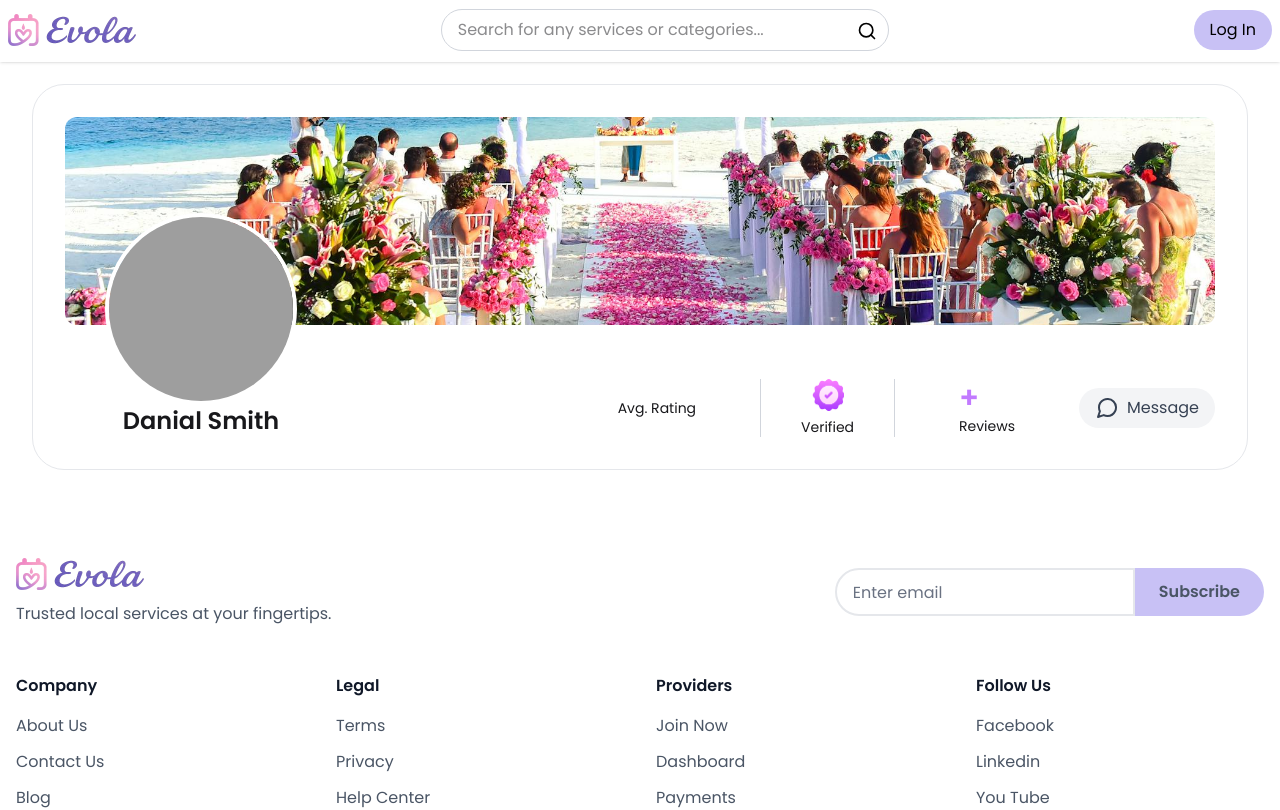
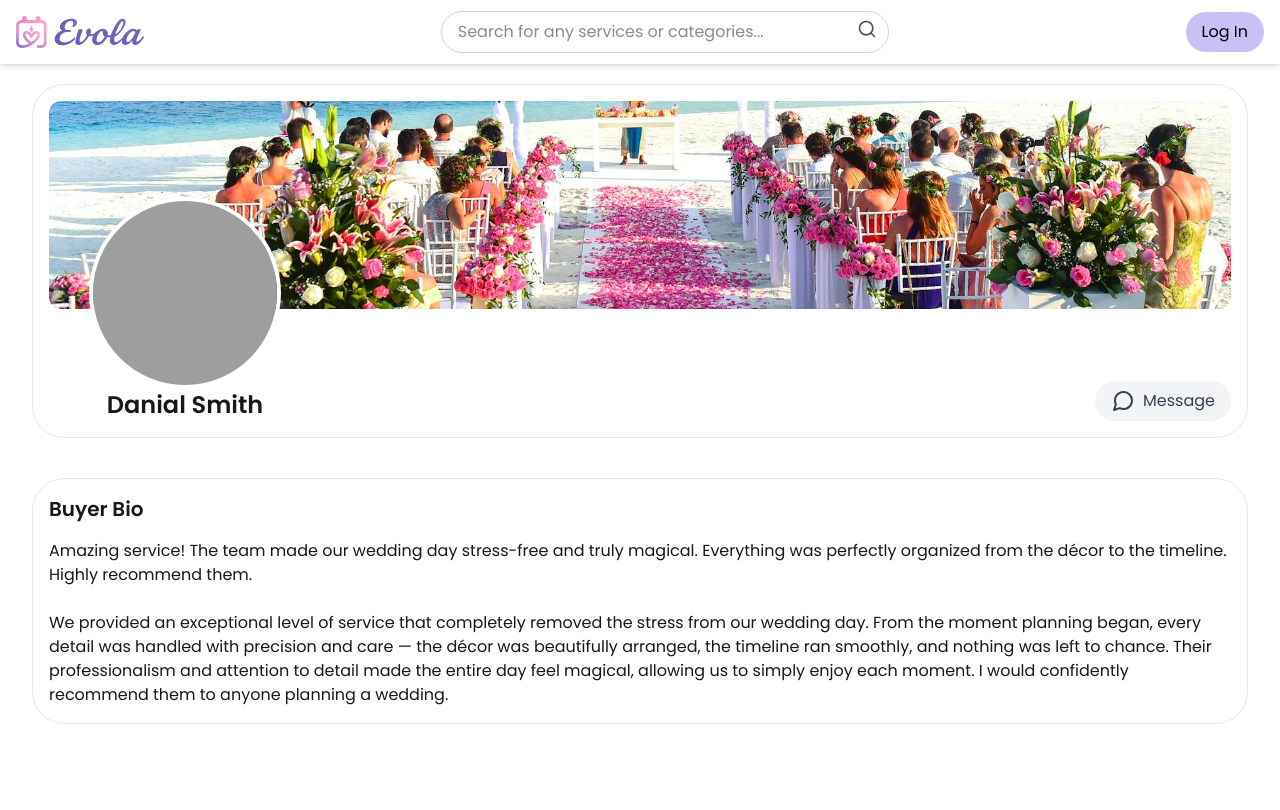
Before and after one commit to hasiburrahmanakash79/Multi-vendor, a React (Vite) app: page /buyer-profile in a window 1280 px wide. Shown: the top 810 px of the page. Built offline with nearby package versions, Linux system fonts and the light colour scheme; grey boxes are pictures that could not be loaded.

Commit message:
make profile describtion for user and sellrt profile

```diff
--- a/src/Pages/Authentication/Profile/ProfilePage.jsx
+++ b/src/Pages/Authentication/Profile/ProfilePage.jsx
@@ -9,10 +9,9 @@ const ProfilePage = () => {
     avatar: profileImage,
   };
 
-
   return (
     <div className="py-6 px-4 sm:px-6 lg:px-8 max-w-7xl mx-auto">
-      <div className="border border-gray-200 p-4 sm:p-8 rounded-4xl">
+      <div className="border border-gray-200 p-4 rounded-4xl">
         <div
           className="rounded-xl p-6 flex items-center justify-between h-40 sm:h-52"
           style={{
@@ -35,28 +34,7 @@ const ProfilePage = () => {
           </div>
 
           <div className="flex flex-wrap justify-center sm:justify-end gap-4 sm:gap-6 items-center">
-            <div className="flex items-center space-x-4 sm:space-x-6 text-sm">
-              <div className="text-center px-4 sm:px-10">
-                <p className="text-2xl sm:text-3xl font-semibold text-yellow-600">
-                  {profile.rating}
-                </p>
-                <p className="whitespace-nowrap">Avg. Rating</p>
-              </div>
-
-              <div className="flex flex-col items-center justify-center border-r border-l px-4 sm:px-10 border-gray-300">
-                <div className="w-8 h-8 mb-1.5">
-                  <img src={badge} alt="verified badge" />
-                </div>
-                <p className="flex items-center">Verified</p>
-              </div>
-
-              <div className="px-4 sm:px-10">
-                <p className="text-2xl sm:text-3xl font-semibold text-purple-400">
-                  {profile.reviews}+
-                </p>
-                <p>Reviews</p>
-              </div>
-            </div>
+            <div className="flex items-center space-x-4 sm:space-x-6 text-sm"></div>
 
             <button className="text-gray-700 px-4 py-2 rounded-full hover:bg-gray-200 transition-colors flex gap-2 bg-gray-100 text-sm sm:text-base">
               <FiMessageCircle className="w-5 h-5 sm:w-6 sm:h-6" /> Message
@@ -65,6 +43,23 @@ const ProfilePage = () => {
         </div>
       </div>
 
+      <div className="border border-gray-200 p-4 rounded-4xl my-10">
+        <h1 className="text-xl font-semibold pb-4">Buyer Bio</h1>
+        <p>
+          Amazing service! The team made our wedding day stress-free and truly
+          magical. Everything was perfectly organized from the décor to the
+          timeline. Highly recommend them.
+          <br />
+          <br />
+          We provided an exceptional level of service that completely removed
+          the stress from our wedding day. From the moment planning began, every
+          detail was handled with precision and care — the décor was beautifully
+          arranged, the timeline ran smoothly, and nothing was left to chance.
+          Their professionalism and attention to detail made the entire day feel
+          magical, allowing us to simply enjoy each moment. I would confidently
+          recommend them to anyone planning a wedding.
+        </p>
+      </div>
     </div>
   );
 };
--- a/src/Pages/SellerProfile/SellerProfile.jsx
+++ b/src/Pages/SellerProfile/SellerProfile.jsx
@@ -164,6 +164,24 @@ const SellerProfile = () => {
         </div>
       </div>
 
+      <div className="border border-gray-200 p-4 rounded-4xl my-10">
+        <h1 className="text-xl font-semibold pb-4">Buyer Bio</h1>
+        <p>
+          Amazing service! The team made our wedding day stress-free and truly
+          magical. Everything was perfectly organized from the décor to the
+          timeline. Highly recommend them.
+          <br />
+          <br />
+          We provided an exceptional level of service that completely removed
+          the stress from our wedding day. From the moment planning began, every
+          detail was handled with precision and care — the décor was beautifully
+          arranged, the timeline ran smoothly, and nothing was left to chance.
+          Their professionalism and attention to detail made the entire day feel
+          magical, allowing us to simply enjoy each moment. I would confidently
+          recommend them to anyone planning a wedding.
+        </p>
+      </div>
+
       <div className="mt-8">
         <h3 className="text-lg sm:text-xl font-semibold text-gray-800 mb-6">
           {profile.name} Reviews
--- a/src/Pages/Shared/Navbar.jsx
+++ b/src/Pages/Shared/Navbar.jsx
@@ -1,16 +1,7 @@
 import { useEffect, useRef, useState } from "react";
-import logo from "../../assets/logo/logo.png";
-import {
-  Search,
-  Bell,
-  MessageCircleMore,
-  User,
-  Menu,
-  X,
-  Heart,
-  ShoppingCart,
-} from "lucide-react";
+import { Search, Bell, MessageCircleMore, User, Menu, X, Heart, ShoppingCart } from "lucide-react";
 import { Link, useNavigate } from "react-router-dom";
+import logo from '../../assets/logo/logo.png'
 
 const Navbar = () => {
   const [isMenuOpen, setIsMenuOpen] = useState(false);
@@ -22,78 +13,23 @@ const Navbar = () => {
   const userRole = localStorage.getItem("userRole");
 
   const notifications = [
-    {
-      id: 1,
-      type: "Wedding Photography",
-      location: "Overland Park, KS",
-      fullLocation: "Overland Park, KS Overland Park, KS",
-      time: "5m",
-      avatar: "WP",
-      isOnline: true,
-    },
-    {
-      id: 2,
-      type: "Wedding Photography",
-      location: "Overland Park, KS",
-      fullLocation: "Overland Park, KS Overland Park, KS",
-      time: "5m",
-      avatar: "WP",
-      isOnline: true,
-    },
-    {
-      id: 3,
-      type: "Wedding Photography",
-      location: "Overland Park, KS",
-      fullLocation: "Overland Park, KS Overland Park, KS",
-      time: "5m",
-      avatar: "WP",
-      isOnline: true,
-    },
-    {
-      id: 4,
-      type: "Wedding Photography",
-      location: "Overland Park, KS",
-      fullLocation: "Overland Park, KS Overland Park, KS",
-      time: "5m",
-      avatar: "WP",
-      isOnline: true,
-    },
-    {
-      id: 5,
-      type: "Wedding Photography",
-      location: "Overland Park, KS",
-      fullLocation: "Overland Park, KS Overland Park, KS",
-      time: "5m",
-      avatar: "WP",
-      isOnline: true,
-    },
+    { id: 1, type: "Wedding Photography", location: "Overland Park, KS", fullLocation: "Overland Park, KS", time: "5m", avatar: "WP", isOnline: true },
+    { id: 2, type: "Wedding Photography", location: "Overland Park, KS", fullLocation: "Overland Park, KS", time: "5m", avatar: "WP", isOnline: true },
+    { id: 3, type: "Wedding Photography", location: "Overland Park, KS", fullLocation: "Overland Park, KS", time: "5m", avatar: "WP", isOnline: true },
+    { id: 4, type: "Wedding Photography", location: "Overland Park, KS", fullLocation: "Overland Park, KS", time: "5m", avatar: "WP", isOnline: true },
+    { id: 5, type: "Wedding Photography", location: "Overland Park, KS", fullLocation: "Overland Park, KS", time: "5m", avatar: "WP", isOnline: true },
   ];
 
   useEffect(() => {
     const handleClickOutside = (event) => {
-      if (
-        notificationRef.current &&
-        !notificationRef.current.contains(event.target)
-      ) {
-        setIsNotificationOpen(false);
-      }
-      if (
-        userDropdownRef.current &&
-        !userDropdownRef.current.contains(event.target)
-      ) {
-        setIsUserDropdownOpen(false);
-      }
+      if (notificationRef.current && !notificationRef.current.contains(event.target)) setIsNotificationOpen(false);
+      if (userDropdownRef.current && !userDropdownRef.current.contains(event.target)) setIsUserDropdownOpen(false);
     };
-
     document.addEventListener("mousedown", handleClickOutside);
-    return () => {
-      document.removeEventListener("mousedown", handleClickOutside);
-    };
+    return () => document.removeEventListener("mousedown", handleClickOutside);
   }, []);
 
-  const closeMobileMenu = () => {
-    setIsMenuOpen(false);
-  };
+  const closeMobileMenu = () => setIsMenuOpen(false);
 
   const handleLogout = () => {
     localStorage.removeItem("userRole");
@@ -102,12 +38,12 @@ const Navbar = () => {
   };
 
   return (
-    <nav className="fixed -top-0.5 left-0 w-full bg-white shadow-sm z-50">
-      <div className="container mx-auto px-2">
+    <nav className="fixed top-0 left-0 w-full bg-white shadow-md z-50">
+      <div className="container mx-auto px-4">
         <div className="flex justify-between items-center h-16">
           <div className="h-8 w-32">
             <Link to="/">
-              <img src={logo} alt="" />
+              <img src={logo} alt="Logo" />
             </Link>
           </div>
           <div className="hidden md:flex flex-1 max-w-md mx-8">
@@ -117,12 +53,11 @@ const Navbar = () => {
                 placeholder="Search for any services or categories..."
                 className="w-full pl-4 pr-10 py-2 border border-gray-300 rounded-full focus:outline-none focus:ring-2 focus:ring-[#C8C1F5] focus:border-transparent"
               />
-              <div className="absolute right-1 top-1 rounded-full p-2">
-                <Search className="w-5 h-5 text-black" />
+              <div className="absolute right-3 top-2">
+                <Search className="w-5 h-5 text-gray-600" />
               </div>
             </div>
           </div>
-
           <div className="hidden md:flex items-center space-x-4">
             {userRole ? (
               <>
@@ -130,81 +65,57 @@ const Navbar = () => {
                   <>
                     <div className="relative" ref={notificationRef}>
                       <button
-                        onClick={() =>
-                          setIsNotificationOpen(!isNotificationOpen)
-                        }
-                        className="relative p-2 text-gray-600 hover:text-purple-600 transition-colors"
+                        onClick={() => setIsNotificationOpen(!isNotificationOpen)}
+                        className="p-2 text-gray-600 hover:text-purple-600 transition-colors"
                       >
                         <Bell className="w-5 h-5" />
-                        <span className="absolute -top-1 -right-1 bg-red-500 text-white text-xs rounded-full w-5 h-5 flex items-center justify-center">
-                          {notifications.length}
-                        </span>
+                        {notifications.length > 0 && (
+                          <span className="absolute -top-1 -right-1 bg-red-500 text-white text-xs rounded-full w-5 h-5 flex items-center justify-center">
+                            {notifications.length}
+                          </span>
+                        )}
                       </button>
                       {isNotificationOpen && (
                         <div className="absolute right-0 mt-2 w-80 bg-white rounded-lg shadow-lg border border-gray-200 max-h-96 overflow-y-auto">
                           <div className="p-4 border-b border-gray-100">
-                            <h3 className="text-sm font-medium text-gray-900">
-                              Notification ({notifications.length})
-                            </h3>
+                            <h3 className="text-sm font-medium text-gray-900">Notification ({notifications.length})</h3>
                           </div>
                           <div className="py-2">
                             {notifications.map((notification) => (
-                              <div
-                                key={notification.id}
-                                className="px-4 py-3 hover:bg-gray-50 cursor-pointer border-b border-gray-50 last:border-b-0"
-                              >
+                              <div key={notification.id} className="px-4 py-3 hover:bg-gray-50 cursor-pointer border-b border-gray-50 last:border-b-0">
                                 <div className="flex items-start space-x-3">
                                   <div className="relative flex-shrink-0">
                                     <div className="w-10 h-10 bg-gradient-to-br from-pink-500 to-orange-500 rounded-full flex items-center justify-center text-white text-sm font-medium">
                                       {notification.avatar}
                                     </div>
-                                    {notification.isOnline && (
-                                      <div className="absolute -bottom-1 -right-1 w-3 h-3 bg-green-400 rounded-full border-2 border-white"></div>
-                                    )}
+                                    {notification.isOnline && <div className="absolute -bottom-1 -right-1 w-3 h-3 bg-green-400 rounded-full border-2 border-white"></div>}
                                   </div>
                                   <div className="flex-1 min-w-0">
-                                    <p className="text-sm font-medium text-gray-900 mb-1">
-                                      {notification.type}
-                                    </p>
-                                    <p className="text-xs text-gray-500 leading-relaxed">
-                                      {notification.fullLocation}
-                                    </p>
-                                    <span className="text-xs text-gray-400 mt-1 inline-block">
-                                      {notification.time}
-                                    </span>
+                                    <p className="text-sm font-medium text-gray-900 mb-1">{notification.type}</p>
+                                    <p className="text-xs text-gray-500">{notification.fullLocation}</p>
+                                    <span className="text-xs text-gray-400 mt-1 inline-block">{notification.time}</span>
                                   </div>
                                 </div>
                               </div>
                             ))}
                           </div>
                           <div className="p-3 border-t border-gray-100 text-center">
-                            <button className="text-sm text-purple-600 hover:text-purple-700 font-medium">
-                              View All Notifications
-                            </button>
+                            <button className="text-sm text-purple-600 hover:text-purple-700 font-medium">View All Notifications</button>
                           </div>
                         </div>
                       )}
                     </div>
-                    <Link
-                      to="/conversation"
-                      className="p-2 text-gray-600 hover:text-purple-600 transition-colors"
-                    >
+                    <Link to="/conversation" className="p-2 text-gray-600 hover:text-purple-600 transition-colors">
                       <MessageCircleMore className="w-5 h-5" />
                     </Link>
                   </>
                 )}
                 {userRole === "buyer" && (
                   <>
-                    <Link
-                      to="/saved"
-                      className="p-2 text-gray-600 hover:text-purple-600 transition-colors"
-                    >
+                    <Link to="/saved" className="p-2 text-gray-600 hover:text-purple-600 transition-colors">
                       <Heart className="w-5 h-5" />
                     </Link>
-                    <Link
-                      to="/order"
-                      className="p-2 text-gray-600 hover:text-purple-600 transition-colors"
-                    >
+                    <Link to="/order" className="p-2 text-gray-600 hover:text-purple-600 transition-colors">
                       <ShoppingCart className="w-5 h-5" />
                     </Link>
                   </>
@@ -212,38 +123,29 @@ const Navbar = () => {
                 <div className="relative" ref={userDropdownRef}>
                   <button
                     onClick={() => setIsUserDropdownOpen(!isUserDropdownOpen)}
-                    className="flex items-center space-x-1 p-2 text-gray-600 hover:text-purple-600 transition-colors"
+                    className="p-2 text-gray-600 hover:text-purple-600 transition-colors"
                   >
                     <User className="w-5 h-5" />
                   </button>
                   {isUserDropdownOpen && (
                     <div className="absolute right-0 mt-2 w-48 bg-white rounded-lg shadow-lg border border-gray-200">
                       <Link
-                        to={
-                          userRole === "buyer"
-                            ? "/buyer-profile"
-                            : userRole === "seller"
-                            ? "/seller-profile"
-                            : "/"
-                        }
-                        className="block rounded px-4 py-2 text-sm text-gray-700 hover:bg-gray-100"
+                        to={userRole === "buyer" ? "/buyer-profile" : userRole === "seller" ? "/seller-profile" : "/"}
+                        className="block px-4 py-2 text-sm text-gray-700 hover:bg-gray-100"
                         onClick={() => setIsUserDropdownOpen(false)}
                       >
                         Profile
                       </Link>
                       <Link
                         to="/settings"
-                        className="block rounded px-4 py-2 text-sm text-gray-700 hover:bg-gray-100"
+                        className="block px-4 py-2 text-sm text-gray-700 hover:bg-gray-100"
                         onClick={() => setIsUserDropdownOpen(false)}
                       >
                         Account Settings
                       </Link>
                       <button
-                        onClick={() => {
-                          handleLogout();
-                          setIsUserDropdownOpen(false);
-                        }}
-                        className="block rounded w-full text-left px-4 py-2 text-sm text-gray-700 hover:bg-gray-100"
+                        onClick={handleLogout}
+                        className="block w-full text-left px-4 py-2 text-sm text-gray-700 hover:bg-gray-100"
                       >
                         Logout
                       </button>
@@ -252,24 +154,14 @@ const Navbar = () => {
                 </div>
               </>
             ) : (
-              <Link
-                to="/signin"
-                className="p-2 bg-[#C8C1F5] hover:bg-[#b6acf7] text-black rounded-full px-4"
-              >
+              <Link to="/signin" className="p-2 bg-[#C8C1F5] hover:bg-[#b6acf7] text-black rounded-full px-4">
                 Log In
               </Link>
             )}
           </div>
           <div className="md:hidden">
-            <button
-              onClick={() => setIsMenuOpen(!isMenuOpen)}
-              className="p-2 text-gray-600 hover:text-purple-600 transition-colors"
-            >
-              {isMenuOpen ? (
-                <X className="w-6 h-6" />
-              ) : (
-                <Menu className="w-6 h-6" />
-              )}
+            <button onClick={() => setIsMenuOpen(!isMenuOpen)} className="p-2 text-gray-600 hover:text-purple-600 transition-colors">
+              {isMenuOpen ? <X className="w-6 h-6" /> : <Menu className="w-6 h-6" />}
             </button>
           </div>
         </div>
@@ -290,11 +182,7 @@ const Navbar = () => {
                 <>
                   {(userRole === "buyer" || userRole === "seller") && (
                     <>
-                      <Link
-                        to="/notification"
-                        onClick={closeMobileMenu}
-                        className="flex items-center justify-between text-gray-600 hover:text-purple-600 transition-colors"
-                      >
+                      <Link to="/notification" onClick={closeMobileMenu} className="flex items-center justify-between text-gray-600 hover:text-purple-600 transition-colors">
                         <div className="flex items-center space-x-3">
                           <Bell className="w-5 h-5" />
                           <span>Notifications</span>
@@ -305,11 +193,7 @@ const Navbar = () => {
                           </span>
                         )}
                       </Link>
-                      <Link
-                        to="/conversation"
-                        onClick={closeMobileMenu}
-                        className="flex items-center space-x-3 text-gray-600 hover:text-purple-600 transition-colors"
-                      >
+                      <Link to="/conversation" onClick={closeMobileMenu} className="flex items-center space-x-3 text-gray-600 hover:text-purple-600 transition-colors">
                         <MessageCircleMore className="w-5 h-5" />
                         <span>Messages</span>
                       </Link>
@@ -317,63 +201,33 @@ const Navbar = () => {
                   )}
                   {userRole === "buyer" && (
                     <>
-                      <Link
-                        to="/saved"
-                        onClick={closeMobileMenu}
-                        className="flex items-center space-x-3 text-gray-600 hover:text-purple-600 transition-colors"
-                      >
+                      <Link to="/saved" onClick={closeMobileMenu} className="flex items-center space-x-3 text-gray-600 hover:text-purple-600 transition-colors">
                         <Heart className="w-5 h-5" />
                         <span>Favorites</span>
                       </Link>
-                      <Link
-                        to="/order"
-                        onClick={closeMobileMenu}
-                        className="flex items-center space-x-3 text-gray-600 hover:text-purple-600 transition-colors"
-                      >
+                      <Link to="/order" onClick={closeMobileMenu} className="flex items-center space-x-3 text-gray-600 hover:text-purple-600 transition-colors">
                         <ShoppingCart className="w-5 h-5" />
                         <span>Cart</span>
                       </Link>
                     </>
                   )}
-
                   <Link
-                    to={
-                      userRole === "buyer"
-                        ? "/buyer-profile"
-                        : userRole === "seller"
-                        ? "/seller-profile"
-                        : "/"
-                    }
+                    to={userRole === "buyer" ? "/buyer-profile" : userRole === "seller" ? "/seller-profile" : "/"}
                     onClick={closeMobileMenu}
                     className="flex items-center space-x-3 text-gray-600 hover:text-purple-600 transition-colors"
                   >
                     <User className="w-5 h-5" />
                     <span>Profile</span>
                   </Link>
-
-                  <Link
-                    to="/settings"
-                    onClick={closeMobileMenu}
-                    className="flex items-center space-x-3 text-gray-600 hover:text-purple-600 transition-colors"
-                  >
+                  <Link to="/settings" onClick={closeMobileMenu} className="flex items-center space-x-3 text-gray-600 hover:text-purple-600 transition-colors">
                     Account Settings
                   </Link>
-                  <button
-                    onClick={() => {
-                      handleLogout();
-                      closeMobileMenu();
-                    }}
-                    className="flex items-center space-x-3 text-gray-600 hover:text-purple-600 transition-colors"
-                  >
+                  <button onClick={() => { handleLogout(); closeMobileMenu(); }} className="flex items-center space-x-3 text-gray-600 hover:text-purple-600 transition-colors">
                     <span>Logout</span>
                   </button>
                 </>
               ) : (
-                <Link
-                  to="/signin"
-                  onClick={closeMobileMenu}
-                  className="flex items-center space-x-3 text-gray-600 hover:text-purple-600 transition-colors"
-                >
+                <Link to="/signin" onClick={closeMobileMenu} className="flex items-center space-x-3 text-gray-600 hover:text-purple-600 transition-colors">
                   <span>Log In</span>
                 </Link>
               )}
```
